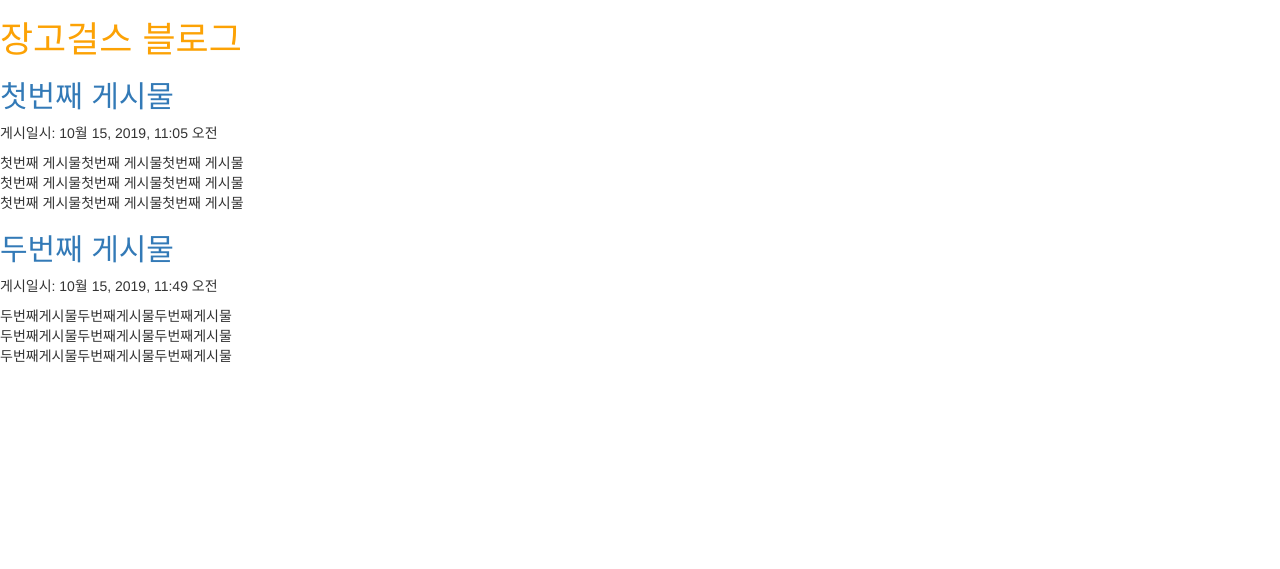
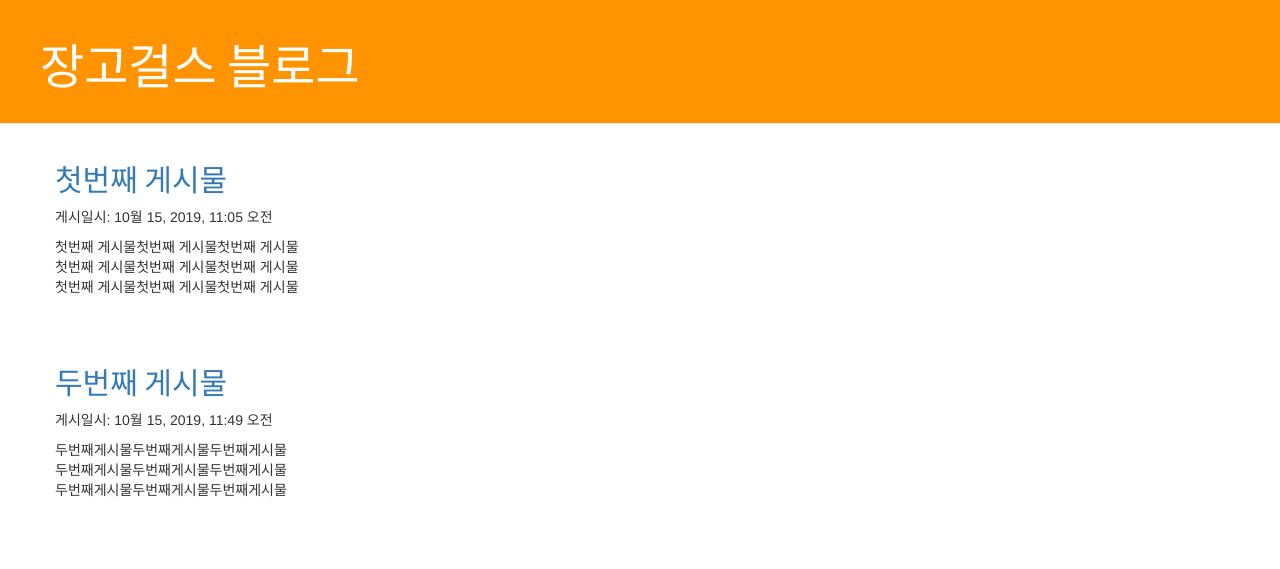
Before and after one commit to kymkcj23/my-first-blog, a Django app: page /blog/ in a window 1280 px wide. Shown: the top 569 px of the page. Run offline with Django 3.2, Linux system fonts and the light colour scheme; data comes from the database, SQL or seed files in the repository; some libraries are stand-ins or nearby versions.

Commit message:
Changed the HTML for the site.

```diff
--- a/blog/static/css/blog.css
+++ b/blog/static/css/blog.css
@@ -1,3 +1,58 @@
-h1 a {
-    color: #FCA205;
+.page-header {
+    background-color: #ff9400;
+    margin-top: 0;
+    padding: 20px 20px 20px 40px;
 }
+
+.page-header h1, .page-header h1 a, .page-header h1 a:visited, .page-header h1 a:active {
+    color: #ffffff;
+    font-size: 36pt;
+    text-decoration: none;
+}
+
+.content {
+    margin-left: 40px;
+}
+
+h1, h2, h3, h4 {
+    font-family: 'Lobster', cursive;
+}
+
+.date {
+    color: #828282;
+}
+
+.save {
+    float: right;
+}
+
+.post-form textarea, .post-form input {
+    width: 100%;
+}
+
+.top-menu, .top-menu:hover, .top-menu:visited {
+    color: #ffffff;
+    float: right;
+    font-size: 26pt;
+    margin-right: 20px;
+}
+
+.post {
+    margin-bottom: 70px;
+}
+
+.post h1 a, .post h1 a:visited {
+    color: #000000;
+}
+
+
+
+/*h1 a, h2 a {*/
+/*    color: #FCA205;*/
+/*    font-family: 'Lobster';*/
+
+/*}*/
+/*body {*/
+/*    padding-left: 15px;*/
+/*}*/
+/* 브라우저 캐시 삭제 F12 키로 개발자 도구 활성화 후, 새로고침 아이콘 우측 마우스 클릭*/
--- a/blog/templates/blog/post_list.html
+++ b/blog/templates/blog/post_list.html
@@ -7,10 +7,15 @@
     <link rel="stylesheet" href="//maxcdn.bootstrapcdn.com/bootstrap/3.2.0/css/bootstrap.min.css">
     <link rel="stylesheet" href="//maxcdn.bootstrapcdn.com/bootstrap/3.2.0/css/bootstrap-theme.min.css">
     <link rel="stylesheet" href="{% static 'css/blog.css' %}">
+    <link href="//fonts.googleapis.com/css?family=Lobster&subset=latin,latin-ext" rel="stylesheet" type="text/css">
+
+
     <title>블로그 글 목록</title>
 </head>
 <body>
-<h1><a href="/"> 장고걸스 블로그 </a></h1>
+<div class="page-header">
+    <h1><a href="/"> 장고걸스 블로그 </a></h1>
+</div>
 <!--장고 템플릿 언어라고 구글링 -->
 {%comment %}
     {{ posts }}  <br/><br/>{# 이것이 장고 템플릿 변수(변수의 내용을 출력할 때 사용) #}
@@ -19,13 +24,18 @@
         {{ post }} <br/>
     {% endfor %} {# 여기부터 for루프 끝#}
 {% endcomment %}
-
+<div class="content container">
+    <div class="row">
+        <div class="col-md-8"> <!-- 부트스트랩 그리드 시스템-->
         {% for post in posts %}
-        <div>
+        <div class="post">
             <h2><a href="">{{post.title}}</a></h2>
             <p>게시일시: {{post.published_date}}</p>
             <p> {{post.text | linebreaksbr}}</p>
         </div>
         {% endfor %}
+        </div>
+    </div>
+</div>
 </body>
 </html>
```
